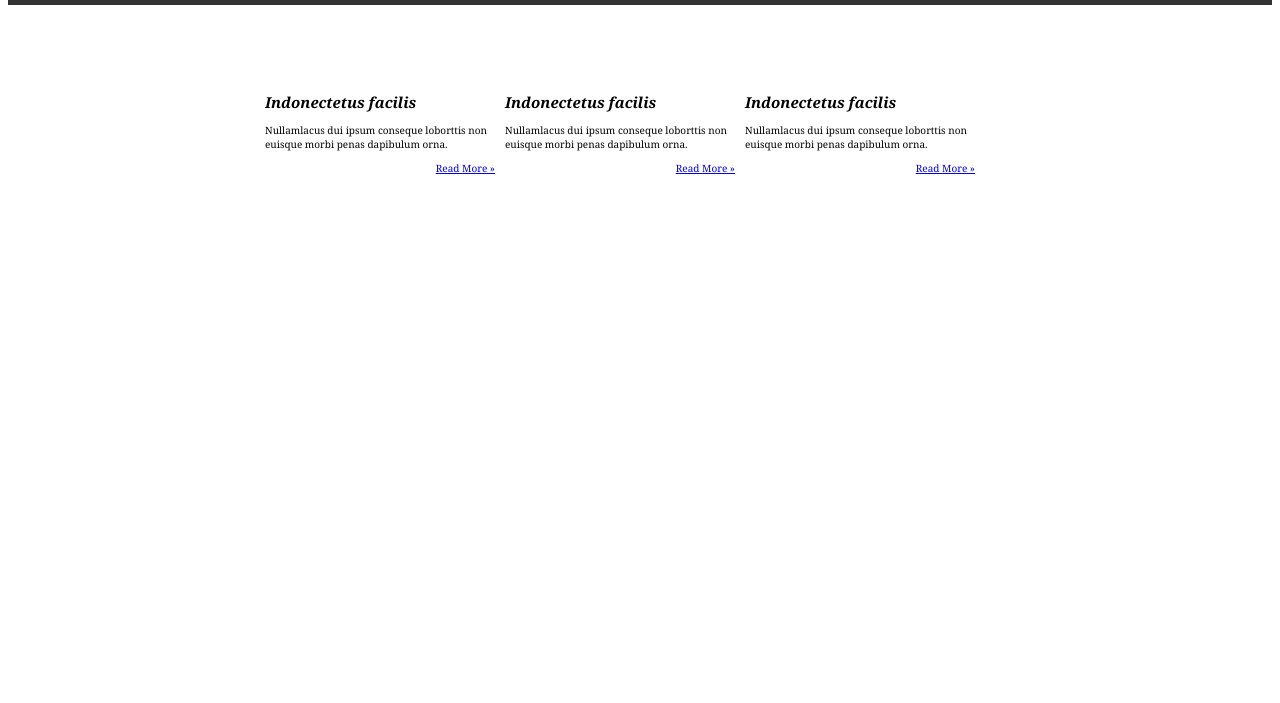
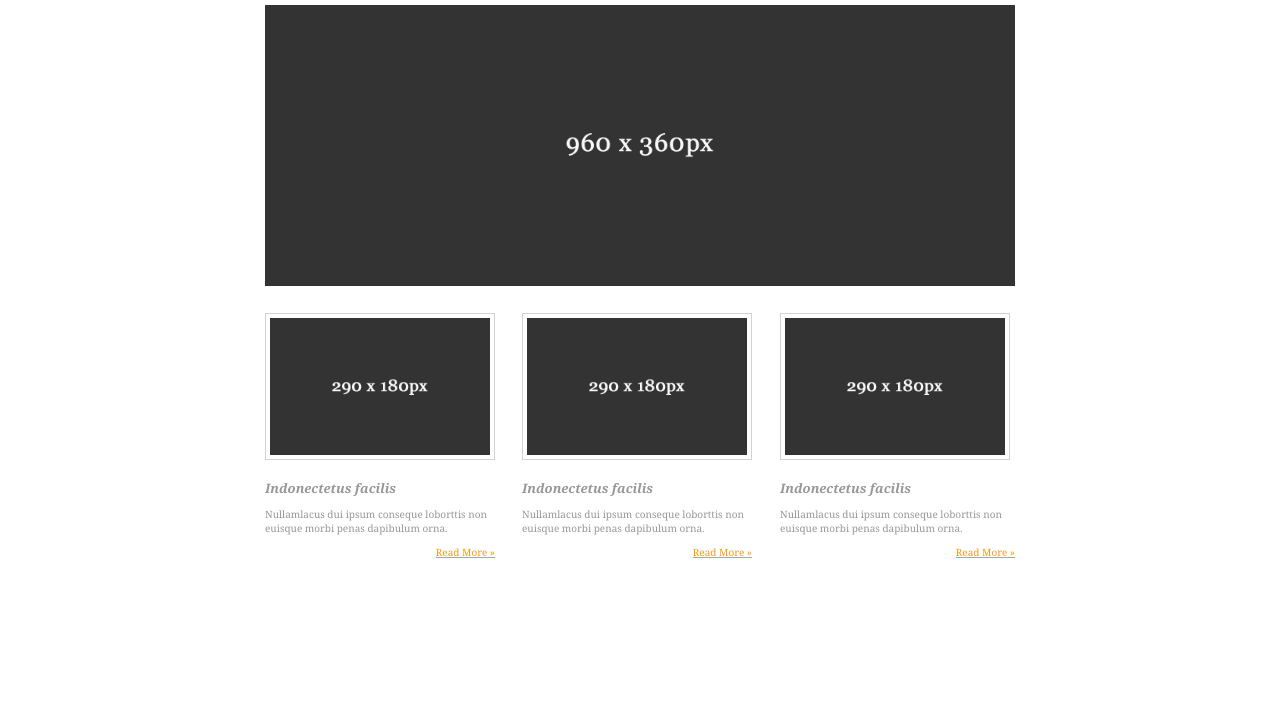
Before and after one commit to leelavathikm1/Team-9-React-JS, a plain HTML site: page HTML-CSS/Divs/Basic-88.html in a window 1280 px wide. Shown: the part 97-800 px from the top of the page. Drawn offline with Linux system fonts and the light colour scheme.

Commit message:
basic-changes

```diff
--- a/HTML-CSS/Divs/Basic-88.css
+++ b/HTML-CSS/Divs/Basic-88.css
@@ -1,5 +1,7 @@
 *{
     font-family: Georgia, "Times New Roman", Times, serif;
+    color: #979797;
+    font-size: 13px;
 }
 div#headSection {
     background-color: #333333;
@@ -15,6 +17,7 @@ div#basic88 {
     margin-top: 23px;
     color: white;
 }
+
 nav {
     width: 400px;
     float: right;
@@ -43,18 +46,31 @@ div#parent {
     width: 750px;
     margin: 0 auto;
     overflow: auto;
+    margin-top: 10px;
 }
-div#subParents {
+#div1 {
+    width: 230px;
+    float: left;
+    margin-right: 27px;
+}
+#div2 {
     width: 230px;
     float: left;
     margin-right: 10px;
 }
+#div3 {
+    width: 235px;
+    float: right;
+    margin: 0;
+}
 figure {
     width: 210px;
+    margin-left: 0;
 }
 figure img {
-    width: 205px;
-    margin-left: -38px;
+    width: 220px;
+    border: 1px solid lightgray;
+    padding: 4px;
 }
 figcaption strong {
     font-size: 15px;
@@ -66,3 +82,7 @@ figcaption span {
     font-size: 10px;
     float: right;
 }
+span a {
+    color: #FF9900;
+    font-size: 10px;
+}
--- a/HTML-CSS/Divs/Basic-88.html
+++ b/HTML-CSS/Divs/Basic-88.html
@@ -32,7 +32,7 @@
             <img src="./960x360.gif" alt="">
         </div>
         <div id="parent">
-            <div id="subParents">
+            <div id="div1">
                 <figure><img src="./290x180.gif" alt=""></figure>
            <figcaption>
                <strong><i>Indonectetus facilis</i></strong>
@@ -41,7 +41,7 @@
            </figcaption>
             </div>
 
-            <div id="subParents">
+            <div id="div2">
                 <figure><img src="./290x180.gif" alt=""></figure>
            <figcaption>
                <strong><i>Indonectetus facilis</i></strong>
@@ -50,7 +50,7 @@
            </figcaption>
             </div>
 
-            <div id="subParents">
+            <div id="div3">
                 <figure><img src="./290x180.gif" alt=""></figure>
            <figcaption>
                <strong><i>Indonectetus facilis</i></strong>
```
Also changed, not shown: HTML-CSS/Divs/290x180.gif (added), HTML-CSS/Divs/450x250.gif (added), HTML-CSS/Divs/960x360.gif (added).
